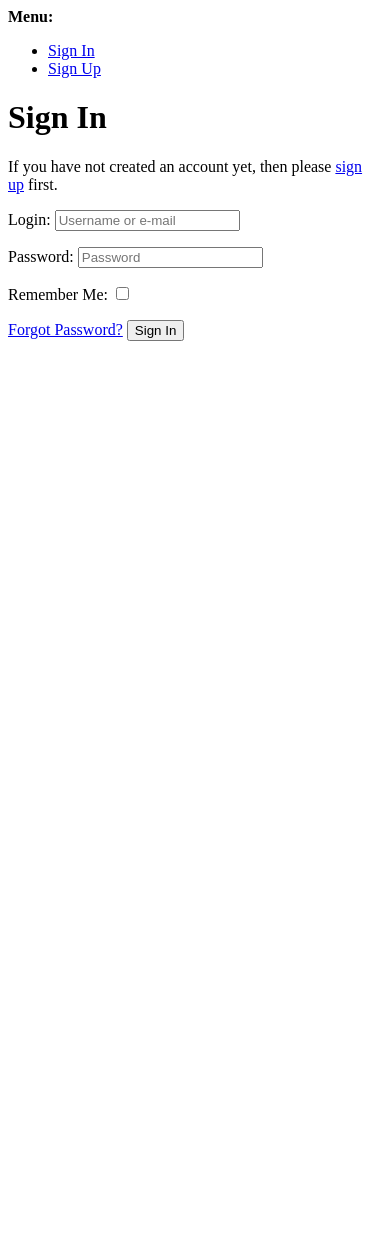
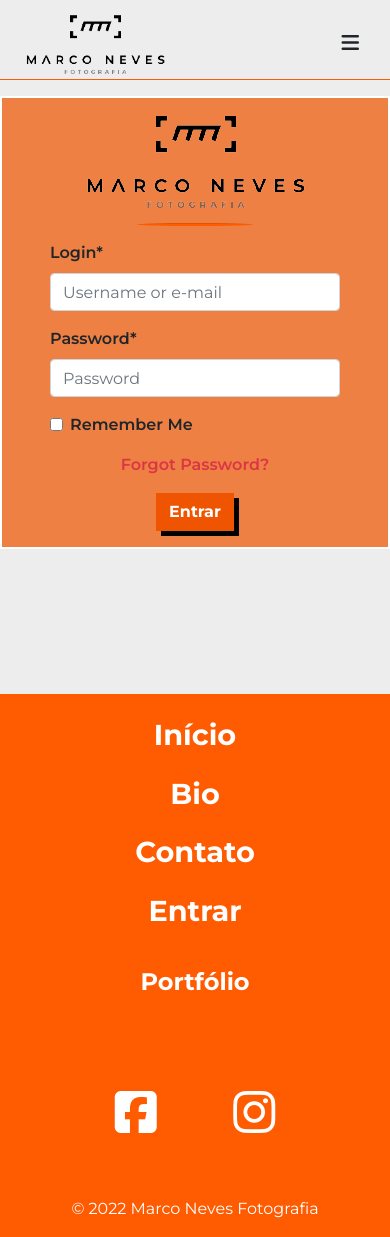
Before and after one commit to SanclerZanella/mn_photography-, a Django app: page /accounts/login/ in a window 390 px wide. Before the commit the page ends 341 px from the top, so only its background shows below. Run offline with Django 3.2, Linux system fonts and the light colour scheme; data that the repository does not hold is empty; some libraries are stand-ins or nearby versions; some web fonts are replaced.

Commit message:
Added style to login page; Added sign in and sign out links to footer

```diff
--- a/portfolio/static/portfolio/js/collections.js
+++ b/portfolio/static/portfolio/js/collections.js
@@ -1,4 +1,3 @@
 element = $('input[name="date"]');
 element.attr( 'type', 'date' );
 type = element.attr('type');
-console.log(type);
--- a/static/css/base.css
+++ b/static/css/base.css
@@ -157,6 +157,15 @@ footer .col-lg-2 h3 {
     color: #fff;
 }
 
+footer .col-lg-2 button {
+    font-weight: 700;
+    font-size: 1.5em;
+    margin-top: 0.8rem;
+    color: #fff;
+    background-color: transparent;
+    border: 0;
+}
+
 footer .col-lg-2 a {
     text-decoration: none;
     color: #fff;
@@ -165,6 +174,15 @@ footer .col-lg-2 a {
 footer .col-lg-2 a:hover {
     font-weight: 800;
     text-decoration: underline;
+}
+
+footer .col-lg-2 button:hover {
+    font-weight: 800;
+    text-decoration: underline;
+}
+
+footer .col-lg-2 button:focus {
+    outline: none;
 }
 
 .social-link {
@@ -188,6 +206,24 @@ footer .col-lg-2 a:hover {
 
 .copyright {
     color: #fff;
+}
+
+.btn {
+    border-radius: 0 !important;
+}
+
+.btn-shadow {
+    box-shadow: 5px 5px #000;
+}
+
+.btn-shadow:hover {
+    box-shadow: 2px 2px #000;
+}
+
+.btn-mn {
+    background-color: #ef5500;
+    color: #fff;
+    font-weight: 700;
 }
 
 /* ----------------------------------Media queries*/
--- /dev/null
+++ b/static/css/login.css
@@ -0,0 +1,30 @@
+.login_card {
+    background-color: #ef5400b6;
+    border-radius: 5%;
+    font-weight: 600;
+    border: 2px solid #fff;
+}
+
+.login_row {
+    margin-top: 2rem;
+}
+
+/* ----------------------------------Media queries*/
+
+@media (min-width: 1440px) {
+    .login_row {
+        margin-top: 15rem;
+    }
+}
+
+@media (min-width: 1024px) and (max-width: 1199px) {
+    .login_row {
+        margin-top: 15rem;
+    }
+}
+
+@media (min-width: 320px) and (max-width: 767px) {
+    .login_card {
+        border-radius: 0;
+    }
+}
--- a/templates/allauth/account/base.html
+++ b/templates/allauth/account/base.html
@@ -1,40 +1 @@
-<!DOCTYPE html>
-<html>
-  <head>
-    <title>{% block head_title %}{% endblock %}</title>
-    {% block extra_head %}
-    {% endblock %}
-  </head>
-  <body>
-    {% block body %}
-
-    {% if messages %}
-    <div>
-      <strong>Messages:</strong>
-      <ul>
-        {% for message in messages %}
-        <li>{{message}}</li>
-        {% endfor %}
-      </ul>
-    </div>
-    {% endif %}
-
-    <div>
-      <strong>Menu:</strong>
-      <ul>
-        {% if user.is_authenticated %}
-        <li><a href="{% url 'account_email' %}">Change E-mail</a></li>
-        <li><a href="{% url 'account_logout' %}">Sign Out</a></li>
-        {% else %}
-        <li><a href="{% url 'account_login' %}">Sign In</a></li>
-        <li><a href="{% url 'account_signup' %}">Sign Up</a></li>
-        {% endif %}
-      </ul>
-    </div>
-    {% block content %}
-    {% endblock %}
-    {% endblock %}
-    {% block extra_body %}
-    {% endblock %}
-  </body>
-</html>
+{% extends 'base.html' %}
--- a/templates/allauth/account/login.html
+++ b/templates/allauth/account/login.html
@@ -1,7 +1,12 @@
 {% extends "account/base.html" %}
+{% load static %}
 
 {% load i18n %}
 {% load account socialaccount %}
+
+{% block extra_css %}
+  <link rel="stylesheet" href="{% static 'css/login.css' %}">
+{% endblock %}
 
 {% block head_title %}{% trans "Sign In" %}{% endblock %}
 
@@ -11,36 +16,57 @@
 
 {% get_providers as socialaccount_providers %}
 
-{% if socialaccount_providers %}
-<p>{% blocktrans with site.name as site_name %}Please sign in with one
-of your existing third party accounts. Or, <a href="{{ signup_url }}">sign up</a>
-for a {{ site_name }} account and sign in below:{% endblocktrans %}</p>
+<div class="row no-gutters login_row">
+  <div class="col-md-6 col-lg-4 col-xl-3 mx-auto mt-2 my-3 login_card">
 
-<div class="socialaccount_ballot">
+    <div class="row no-gutters">
 
-  <ul class="socialaccount_providers">
-    {% include "socialaccount/snippets/provider_list.html" with process="login" %}
-  </ul>
+      <div class="col-12 text-center">
+        <img class="mt-3" src="{{ MEDIA_URL }}base/logo-no-background.png" alt="logo">
+      </div>
 
-  <div class="login-or">{% trans 'or' %}</div>
+    </div>
 
+    <hr>
+
+    <div class="row no-gutters">
+      <div class="col-12">
+        <form class="login mb-3 mx-5" method="POST" action="{% url 'account_login' %}">
+          {% csrf_token %}
+
+          <div class="row no-gutters">
+            <div class="col-12">
+              {{ form | crispy }}
+            </div>
+          </div>
+
+          {% if redirect_field_value %}
+
+          <div class="row no-gutters">
+            <div class="col-12">
+              <input type="hidden" name="{{ redirect_field_name }}" value="{{ redirect_field_value }}" />
+            </div>
+          </div>
+
+          {% endif %}
+
+          <div class="row no-gutters text-center">
+            <div class="col-12">
+              <a class="button secondaryAction text-danger" href="{% url 'account_reset_password' %}">{% trans "Forgot Password?" %}</a>
+            </div>
+          </div>
+
+          <div class="row no-gutters text-center">
+            <div class="col-12">
+              <button class="primaryAction btn btn-mn btn-shadow mt-3" type="submit">Entrar</button>
+            </div>
+          </div>
+
+        </form>
+      </div>
+    </div>
+
+  </div>
 </div>
 
-{% include "socialaccount/snippets/login_extra.html" %}
-
-{% else %}
-<p>{% blocktrans %}If you have not created an account yet, then please
-<a href="{{ signup_url }}">sign up</a> first.{% endblocktrans %}</p>
-{% endif %}
-
-<form class="login" method="POST" action="{% url 'account_login' %}">
-  {% csrf_token %}
-  {{ form.as_p }}
-  {% if redirect_field_value %}
-  <input type="hidden" name="{{ redirect_field_name }}" value="{{ redirect_field_value }}" />
-  {% endif %}
-  <a class="button secondaryAction" href="{% url 'account_reset_password' %}">{% trans "Forgot Password?" %}</a>
-  <button class="primaryAction" type="submit">{% trans "Sign In" %}</button>
-</form>
-
 {% endblock %}
--- a/templates/base.html
+++ b/templates/base.html
@@ -82,19 +82,6 @@
     <!-- Messages response (from Boutique Ado) -->
     {% if messages %}
         <div class="message-container">
-            {% for message in messages %}
-                {% with message.level as level %}
-                    {% if level == 40 %}
-                        {% include 'includes/toasts/toast_error.html' %}
-                    {% elif level == 30 %}
-                        {% include 'includes/toasts/toast_warning.html' %}
-                    {% elif level == 25 %}
-                        {% include 'includes/toasts/toast_success.html' %}
-                    {% else %}
-                        {% include 'includes/toasts/toast_info.html' %}
-                    {% endif %}
-                {% endwith %}
-            {% endfor %}
         </div>
     {% endif %}
 
@@ -130,6 +117,24 @@
                             <h3>Contato</h3>
                         </a>
                     </li>
+                    {% if not request.user.is_authenticated %}
+                        <li>
+                            <a href="{% url 'account_login' %}" aria-label="login">
+                                <h3>Entrar</h3>
+                            </a>
+                        </li>
+                    {% else %}
+                        <li>
+                            <form method="post" action="{% url 'account_logout' %}">
+                                {% csrf_token %}
+                                <button>Sair</button>
+                            </form>
+
+                            <!-- <a href="{% url 'account_logout' %}" aria-label="logout">
+                                <h3>Sair</h3>
+                            </a> -->
+                        </li>
+                    {% endif %}
                 </ul>
             </div>
             <div class="col-12 col-md-6 col-lg-2 text-center text-lg-left">
```
